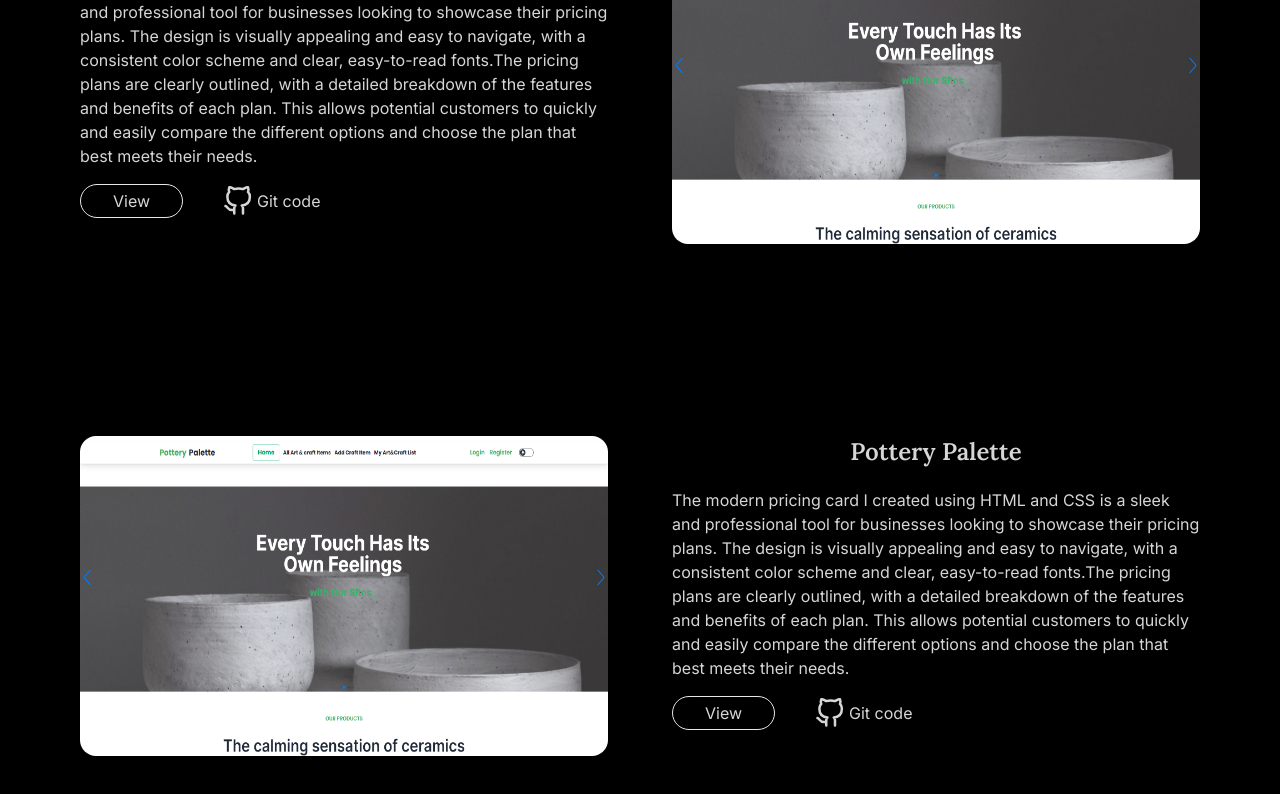
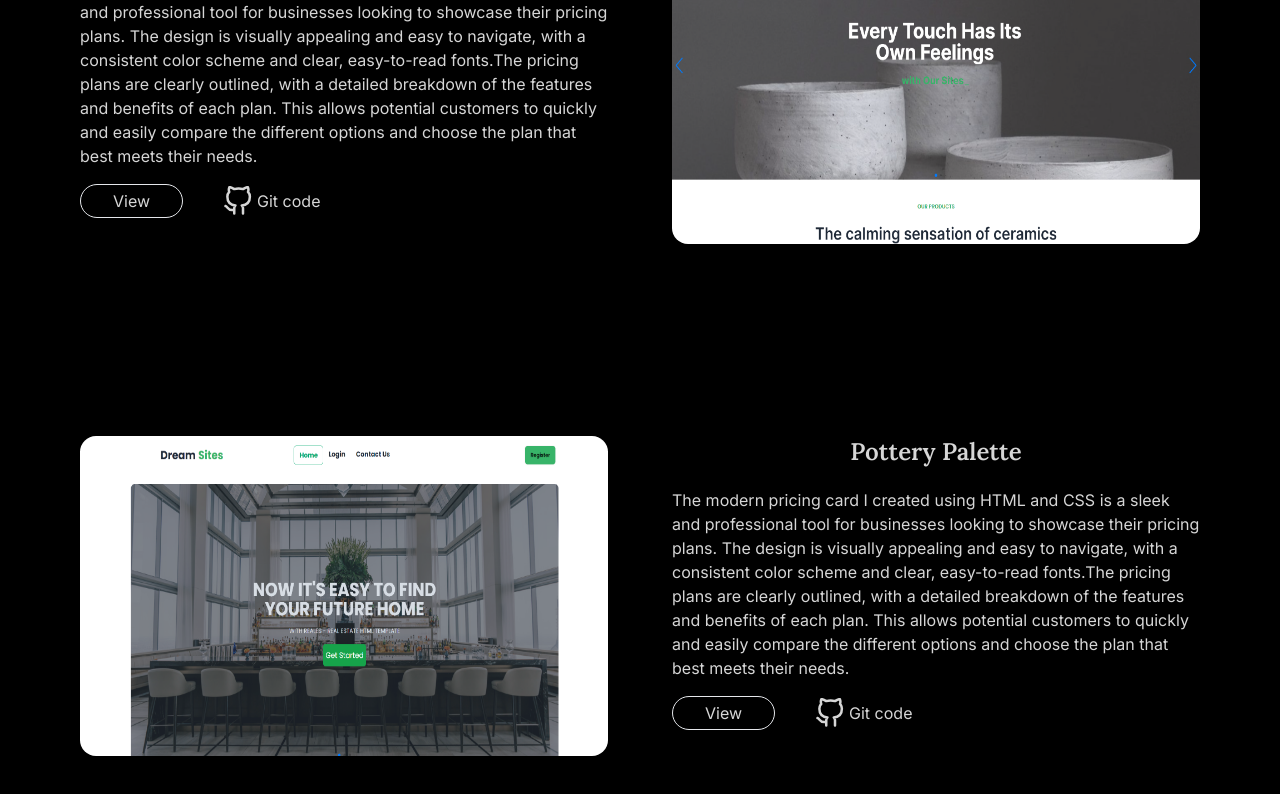
Before and after one commit to devenamulshikder/my-portfolio, a React (Vite) app: page /portfolio in a window 1280 px wide. Shown: the part 820-1614 px from the top of the page. Built offline with nearby package versions, Linux system fonts and the light colour scheme.

Commit message:
projets three swoing done

```diff
--- a/src/pages/Portfolio.jsx
+++ b/src/pages/Portfolio.jsx
@@ -1,6 +1,7 @@
 import { FiGithub } from "react-icons/fi";
 import bookVibe from "../assets/projects/booksVibe.png";
 import pottery from "../assets/projects/pottery.png";
+import dream from "../assets/projects/dreamsites.png";
 const Portfolio = () => {
   return (
     <div className="max-w-6xl mx-auto mt-6 md:mt-10 lg:mt-16 p-4">
@@ -97,7 +98,7 @@ const Portfolio = () => {
       <div className="flex flex-col md:flex-row lg:flex gap-10 lg:gap-16 ld:mb-32  lg:mb-48">
         {/* project screen short */}
         <div className=" flex-1 ">
-          <img className=" rounded-2xl h-[320px]" src={pottery} alt="" />
+          <img className=" rounded-2xl h-[320px]" src={dream} alt="" />
         </div>
 
         {/* projects details */}
@@ -117,7 +118,10 @@ const Portfolio = () => {
           </p>
           <div className="flex items-center">
             <button className="py-1 px-8 border rounded-full mt-4 mr-10">
-              <a href="https://pallete-paradise.web.app/" target="blank">
+              <a
+                href="https://assignment-9-real-estate-c65a0.web.app/"
+                target="blank"
+              >
                 View
               </a>
             </button>
@@ -125,7 +129,7 @@ const Portfolio = () => {
               <p>
                 <FiGithub size={30} />
               </p>
-              <a className="hover:underline" target="blank" href="">
+              <a className="hover:underline" target="blank" href="##">
                 Git code
               </a>
             </div>
```
Also changed, not shown: src/assets/projects/dreamsites.png (added).
